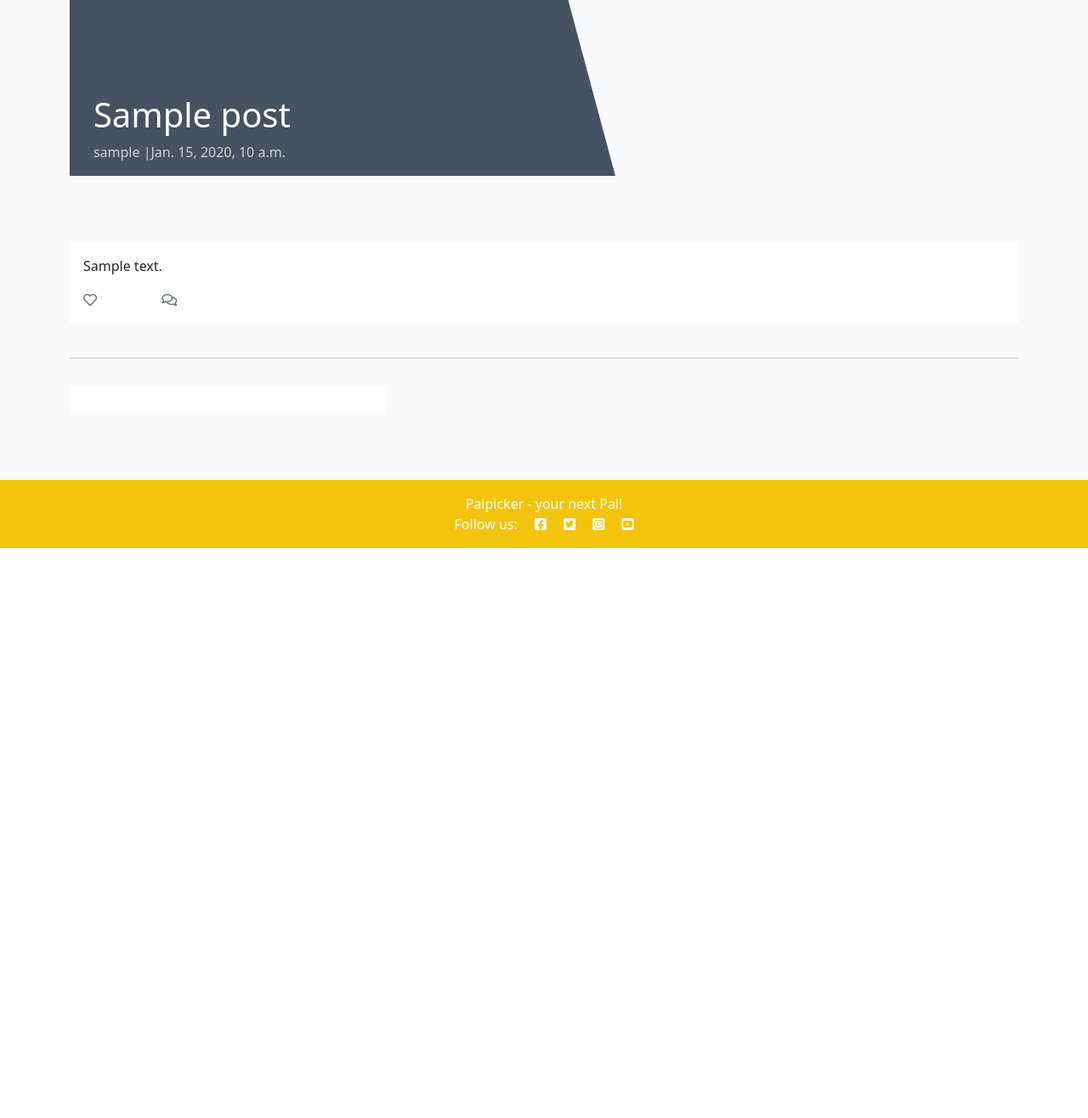
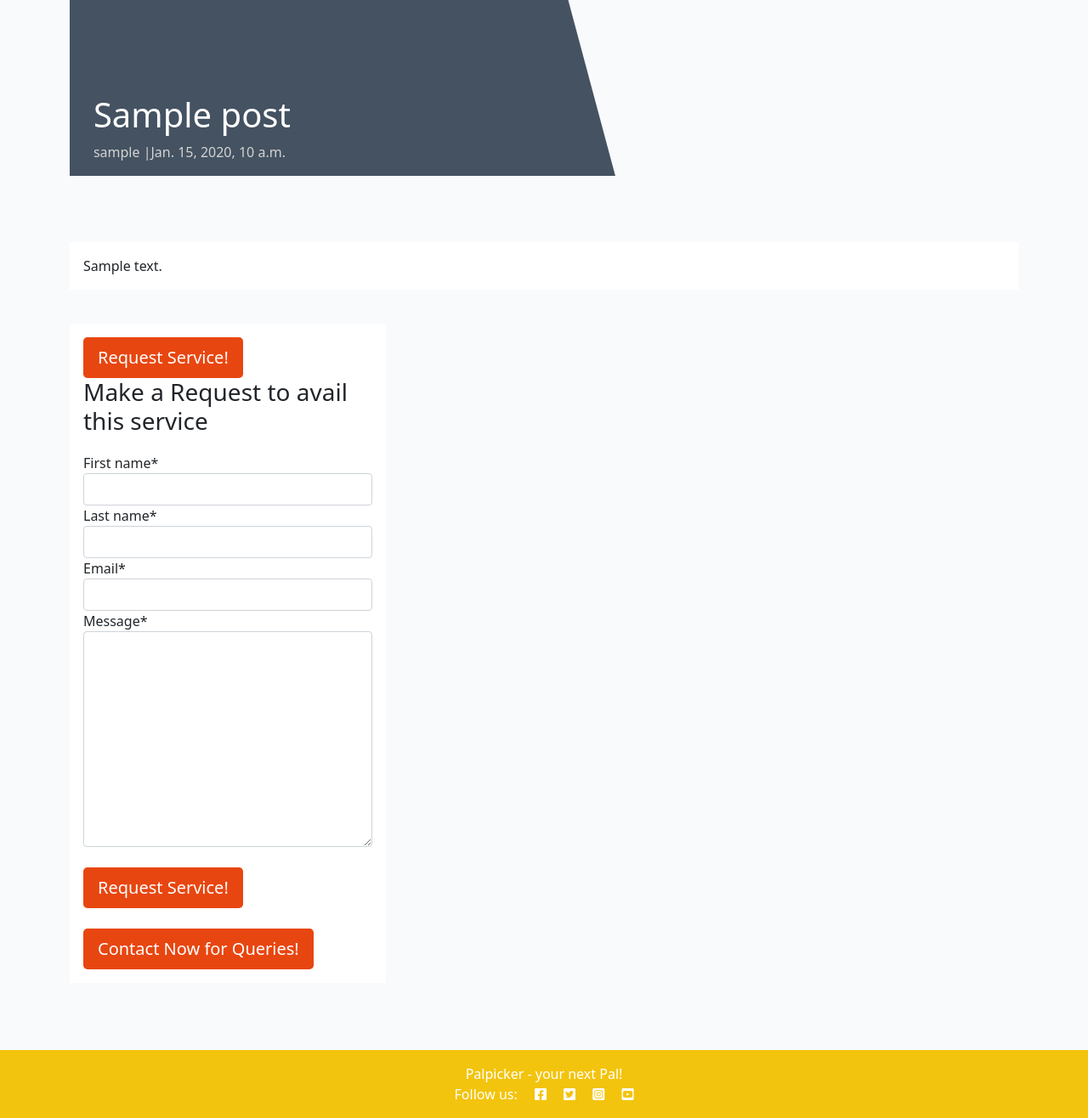
Before and after one commit to HinaKhan94/palpicker, a Django app: a page that uses templates/post_detail.html in a window 1280 px wide. Shown: the part 749-2065 px from the top of the page at 85% size. Before the commit the page ends 1394 px from the top, so only its background shows below. Run offline with Django 3.2, Linux system fonts and the light colour scheme; a user stored in the database is signed in; tables that the repository leaves empty hold one stand-in row (values such as "Sample post"); some libraries are stand-ins or nearby versions.

Commit message:
build: install crispy forms

```diff
--- /dev/null
+++ b/offer/forms.py
@@ -0,0 +1,7 @@
+from .models import Request
+from django import forms
+
+class RequestForm(forms.ModelForm):
+    class Meta:
+        model = Request
+        fields = ('first_name', 'last_name', 'email', 'message',)
--- a/offer/urls.py
+++ b/offer/urls.py
@@ -5,4 +5,5 @@ from django.urls import path
 urlpatterns = [
     path('', views.PostList.as_view(), name='home'),
     path('<slug:slug>/', views.PostDetail.as_view(), name='post_detail'),
+    #path('offers/', views.offers, name='offers'),
 ]
--- a/offer/views.py
+++ b/offer/views.py
@@ -1,6 +1,7 @@
 from django.shortcuts import render, get_object_or_404
 from django.views import generic, View
 from .models import Post
+from .forms import RequestForm
 
 
 class PostList(generic.ListView):
@@ -20,5 +21,36 @@ class PostDetail(View):
             "post_detail.html",
             {
                 "post": post,
+                "requested": False,
+                "request_form": RequestForm,
             },
+
         )
+
+    def post(self, request, slug, *args, **kwargs):
+        queryset = Post.objects.filter(status=1)
+        post = get_object_or_404(queryset, slug=slug)
+
+        request_form = RequestForm(data=request.POST)
+
+        if request_form.is_valid():
+            request_form.instance.email = request.user.email
+            request_form.instance.name = request.user.username
+            booking = request_form.save(commit=False)
+            booking.post = post
+            booking.save()
+        else:
+            request_form = RequestForm()
+
+
+
+        return render(
+            request,
+            "post_detail.html",
+            {
+                "post": post,
+                "requested": True,
+                "request_form": request_form,
+            },
+
+        )
--- a/palpicker/settings.py
+++ b/palpicker/settings.py
@@ -53,6 +53,7 @@ INSTALLED_APPS = [
     'allauth.account',
     'allauth.socialaccount',
     'django_summernote',
+    'crispy_forms',
     'offer',
 ]
 
@@ -61,6 +62,8 @@ SITE_ID = 1
 LOGIN_REDIRECT_URL = '/'
 LOGOUT_REDIRECT_URL = '/'
 ACCOUNT_EMAIL_VERIFICATION = 'none'
+
+CRISPY_TEMPLATE_PACK = 'bootstrap4'
 
 MIDDLEWARE = [
     'django.middleware.security.SecurityMiddleware',
--- a/requirements.txt
+++ b/requirements.txt
@@ -4,6 +4,7 @@ dj-database-url==0.5.0
 dj3-cloudinary-storage==0.0.6
 Django==3.2.22
 django-allauth==0.57.0
+django-crispy-forms==1.14.0
 django-summernote==0.8.20.0
 gunicorn==21.2.0
 oauthlib==3.2.2
--- a/static/css/style.css
+++ b/static/css/style.css
@@ -77,6 +77,7 @@ body {
 
 .card-body {
     background-color: #fff;
+
 }
 
 .image-container {
@@ -97,7 +98,7 @@ body {
     text-transform: uppercase;
 }
 
-/*-------Offer section------*/
+/*-------Offer-details section------*/
 .masthead {
     margin-top: 10px;
     overflow: hidden;
@@ -131,6 +132,7 @@ body {
     transform: skew(15deg);
     z-index: 100;
 }
+
 
 .post-link {
     text-decoration: none;
--- a/templates/post_detail.html
+++ b/templates/post_detail.html
@@ -1,4 +1,6 @@
 {% extends 'base.html' %} {% block content %}
+
+{% load crispy_forms_tags %}
 
 <div class="masthead">
     <div class="container">
@@ -25,38 +27,37 @@
 <div class="container">
     <div class="row">
         <div class="col card mb-4  mt-3 left  top">
-            <div class="card-body">
+            <div class="card-body" id="description">
                 <!-- The post content goes inside the card-text. -->
                 <!-- Use the | safe filter inside the template tags -->
                 <p class="card-text ">
                     {{ post.description | safe }}
                 </p>
-                <div class="row">
-
-                    <div class="col-1">
-                        <!-- The number of likes goes before the closing strong tag -->
-                        <strong class="text-secondary"><i class="far fa-heart"></i> </strong>
-                    </div>
-                    <div class="col-1">
-                        {% with comments.count as total_comments %}
-                        <strong class="text-secondary"><i class="far fa-comments"></i>
-                            <!-- Our total_comments variable goes before the closing strong tag -->
-                        </strong>
-                        {% endwith %}
-                    </div>
-                </div>
             </div>
         </div>
     </div>
-    <div class="row">
-        <div class="col">
-            <hr>
-        </div>
-    </div>
-
         <div class="col-md-4 card mb-4  mt-3 ">
             <div class="card-body">
-                <!-- For later -->
+                <button type="submit" class="btn btn-signup btn-lg">Request Service!</button>
+                <br>
+                <!-- to tell the user that their request is awaiting approval -->
+                {% if requested %}
+                <div class="alert alert-success" role="alert">
+                    Your request is awaiting approval
+                </div>
+                {% else %}
+                {% if user.is_authenticated %}
+                <h3>Make a Request to avail this service</h3>
+                <form method="post" style="margin-top: 1.3em;">
+                    {{ request_form | crispy }}
+                    {% csrf_token %}
+                    <br>
+                    <button type="submit" class="btn btn-signup btn-lg">Request Service!</button>
+                </form>
+                {% endif %}
+                {% endif %}
+                <br>
+                <button type="submit" class="btn btn-signup btn-lg">Contact Now for Queries!</button>
             </div>
         </div>
     </div>
```
Also changed, not shown: templates/index.html (+9 -4 lines), templates/offers.html (added, +62 -0 lines).
